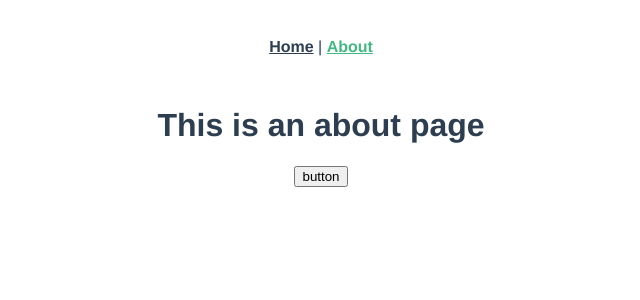
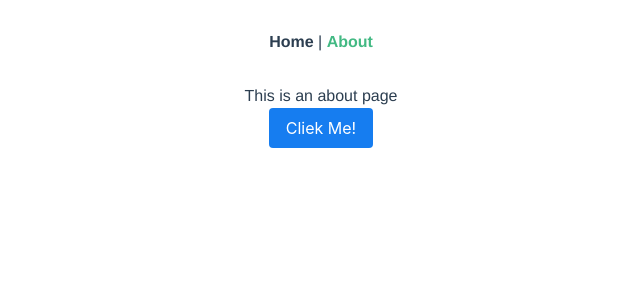
Before and after one commit to frozen-dumplings/madang-web, a Vue app: page /about in a window 1280 px wide. Shown: the top 300 px of the page, without its empty margins (319-959 px from the left). Built offline with nearby package versions, Linux system fonts and the light colour scheme; no server answers; what vue-socket.io-extended would draw is missing.

Commit message:
Use buyfy

```diff
--- a/package.json
+++ b/package.json
@@ -14,6 +14,7 @@
   ],
   "license": "MIT",
   "dependencies": {
+    "buefy": "^0.8.13",
     "core-js": "^3.6.4",
     "socket.io-client": "^2.3.0",
     "vue": "^2.6.11",
--- a/src/main.ts
+++ b/src/main.ts
@@ -1,5 +1,7 @@
 import Vue from 'vue';
 import VueSocketIOExt from 'vue-socket.io-extended';
+import Buefy from 'buefy';
+import 'buefy/dist/buefy.css';
 
 import App from './App.vue';
 import router from './router';
@@ -9,6 +11,7 @@ import io from './socket';
 Vue.config.productionTip = false;
 
 Vue.use(VueSocketIOExt, io);
+Vue.use(Buefy);
 
 new Vue({
   router,
--- a/src/views/About.vue
+++ b/src/views/About.vue
@@ -1,7 +1,7 @@
 <template>
   <div class="about">
     <h1>This is an about page</h1>
-    <button @click="clickButton">button</button>
+    <b-button type="is-info" @click="clickButton">Cliek Me!</b-button>
   </div>
 </template>
 
```
Also changed, not shown: 1 other file (tests, documents, lock files or other folders).
